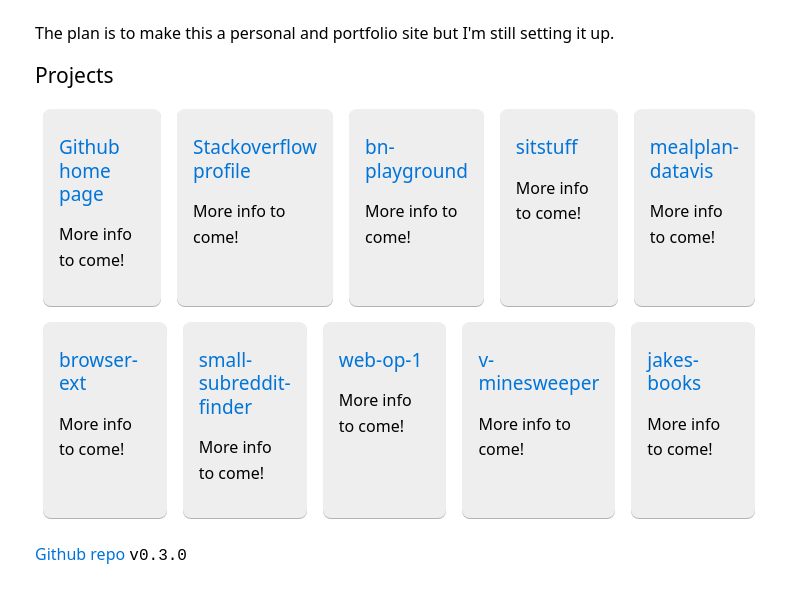
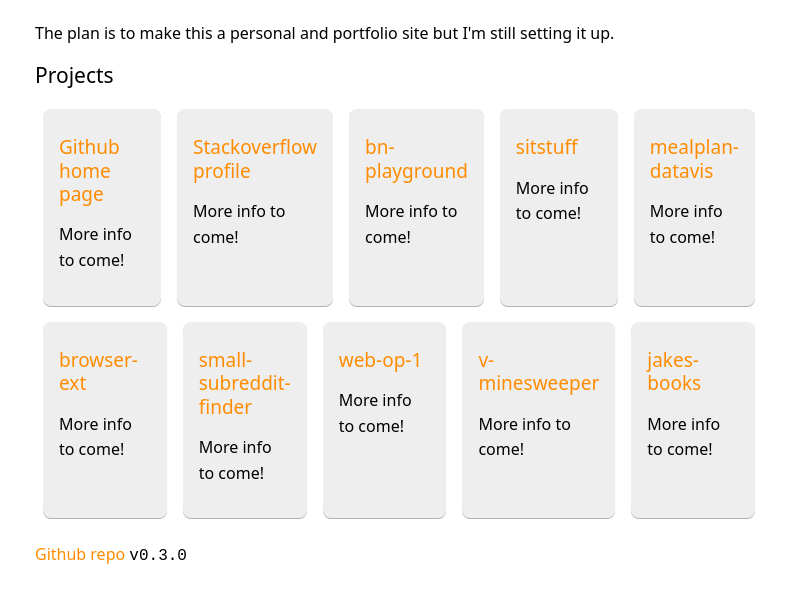
Before and after one commit to joshgrib/personal-site, a website: page public/index.html in a window 1280 px wide. Shown: the part 80-682 px from the top of the page, without its empty margins (241-1027 px from the left). Drawn offline with Linux system fonts and the light colour scheme; some packages are replaced by stand-ins of ours.

Commit message:
Customize css a bit

```diff
--- a/public/basic.css
+++ b/public/basic.css
@@ -5,11 +5,11 @@
 :root{
 --sans:1em/1.6 system-ui, -apple-system, BlinkMacSystemFont, Segoe UI, Roboto, Oxygen, Ubuntu, Cantarell, Droid Sans, Helvetica Neue, Fira Sans, sans-serif;
 --mono:'Courier New', Courier, 'Ubuntu Mono', 'Liberation Mono', monospace;
---c1:#0074d9;
+--c1:darkorange;
 --c2:#eee;
---c3:#fff;
---c4:#000;
---c5:#fff;
+--c3:white;
+--c4:black;
+--c5:white;
 --m1: 8px;
 --rc: 8px;
 }
```
